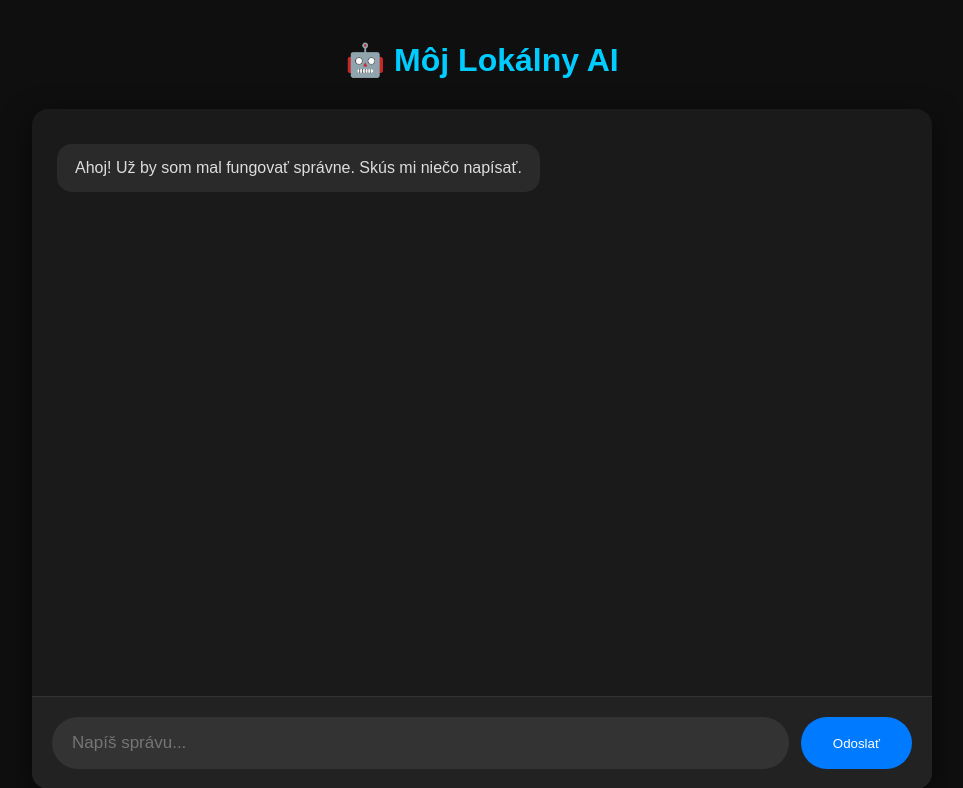
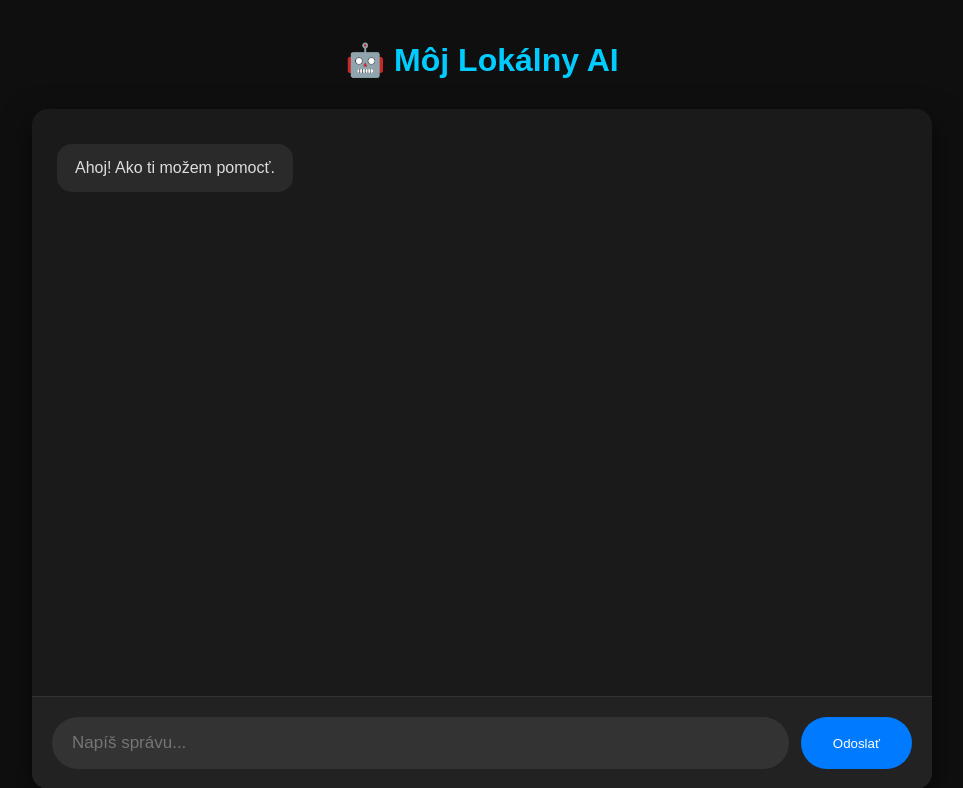
Before and after one commit to rastikpatak/fris_backand, a Flask app: page /ai in a window 1280 px wide. Shown: the top 788 px of the page, without its empty margins (158-1121 px from the left). Run offline with Flask 3, Linux system fonts and the light colour scheme.

Commit message:
Update ai.html

```diff
--- a/templates/ai.html
+++ b/templates/ai.html
@@ -113,7 +113,7 @@
         });
 
         // Úvodná správa
-        addMessage('assistant', 'Ahoj! Už by som mal fungovať správne. Skús mi niečo napísať.');
+        addMessage('assistant', 'Ahoj! Ako ti možem pomocť.');
     </script>
 
 </body>
```
